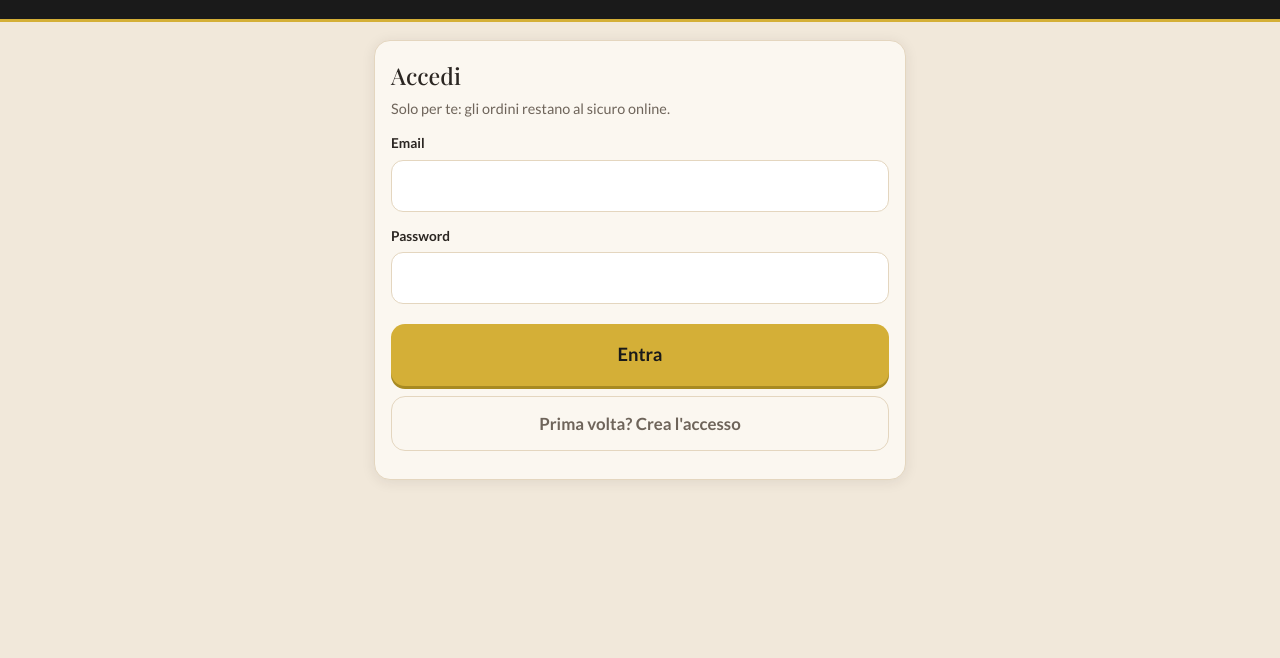
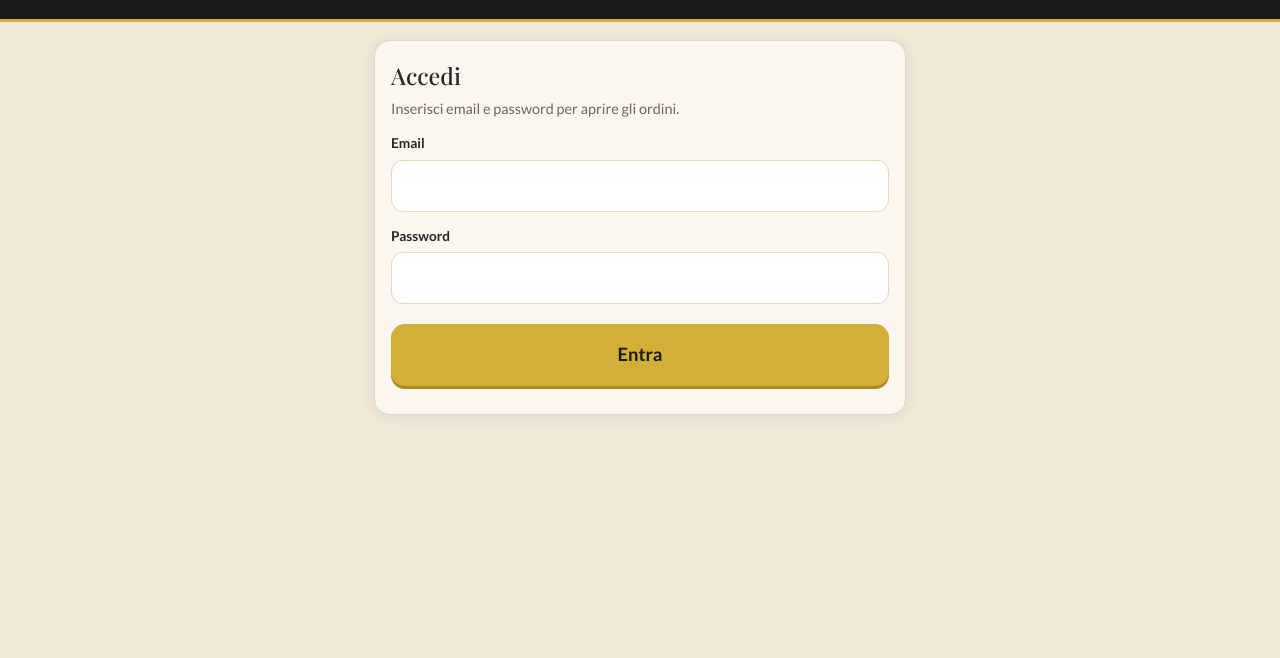
Before and after one commit to Ardsor74/mavilo-ordini, a plain HTML site: page index.html in a window 1280 px wide. Shown: the part 87-745 px from the top of the page. Drawn offline with nearby package versions, Linux system fonts and the light colour scheme; a web font is replaced by a local one.

Commit message:
Registrazioni chiuse: nascosto pulsante crea accesso

```diff
--- a/index.html
+++ b/index.html
@@ -245,13 +245,13 @@ footer{text-align:center;color:var(--testo-soft);font-family:'Playfair Display',
   <header><div class="logo">MAVILO.</div><div class="sub">Mavilo Dolce · Atelier Ordini</div></header>
   <div class="wrap"><section class="card">
     <h2>Accedi</h2>
-    <p class="lead">Solo per te: gli ordini restano al sicuro online.</p>
+    <p class="lead">Inserisci email e password per aprire gli ordini.</p>
     <label for="lEmail">Email</label>
     <input type="email" id="lEmail" autocomplete="username" inputmode="email"/>
     <label for="lPass">Password</label>
     <input type="password" id="lPass" autocomplete="current-password"/>
     <button class="btn btn-primario" id="lEntra">Entra</button>
-    <button class="btn btn-secondario" id="lCrea">Prima volta? Crea l'accesso</button>
+    <button class="btn btn-secondario" id="lCrea" style="display:none">Prima volta? Crea l'accesso</button>
     <div class="nota" id="lMsg" style="color:var(--rosso);font-weight:700"></div>
   </section></div>
 </div>
@@ -942,6 +942,7 @@ function nascondiLogin(){$('loginBox').style.display='none'}
 function traduci(m){
   m=(m||'').toLowerCase();
   if(m.indexOf('invalid login')>=0)return 'Email o password non corretti.';
+  if(m.indexOf('database error')>=0||m.indexOf('registrazioni chiuse')>=0||m.indexOf('signup')>=0)return 'Le nuove registrazioni sono chiuse. Usa l\'accesso già creato.';
   if(m.indexOf('already')>=0)return 'Esiste già un accesso con questa email: usa Entra.';
   if(m.indexOf('password')>=0&&m.indexOf('6')>=0)return 'La password deve avere almeno 6 caratteri.';
   if(m.indexOf('email')>=0&&m.indexOf('confirm')>=0)return 'Controlla la tua email e conferma l\'accesso, poi premi Entra.';
```
